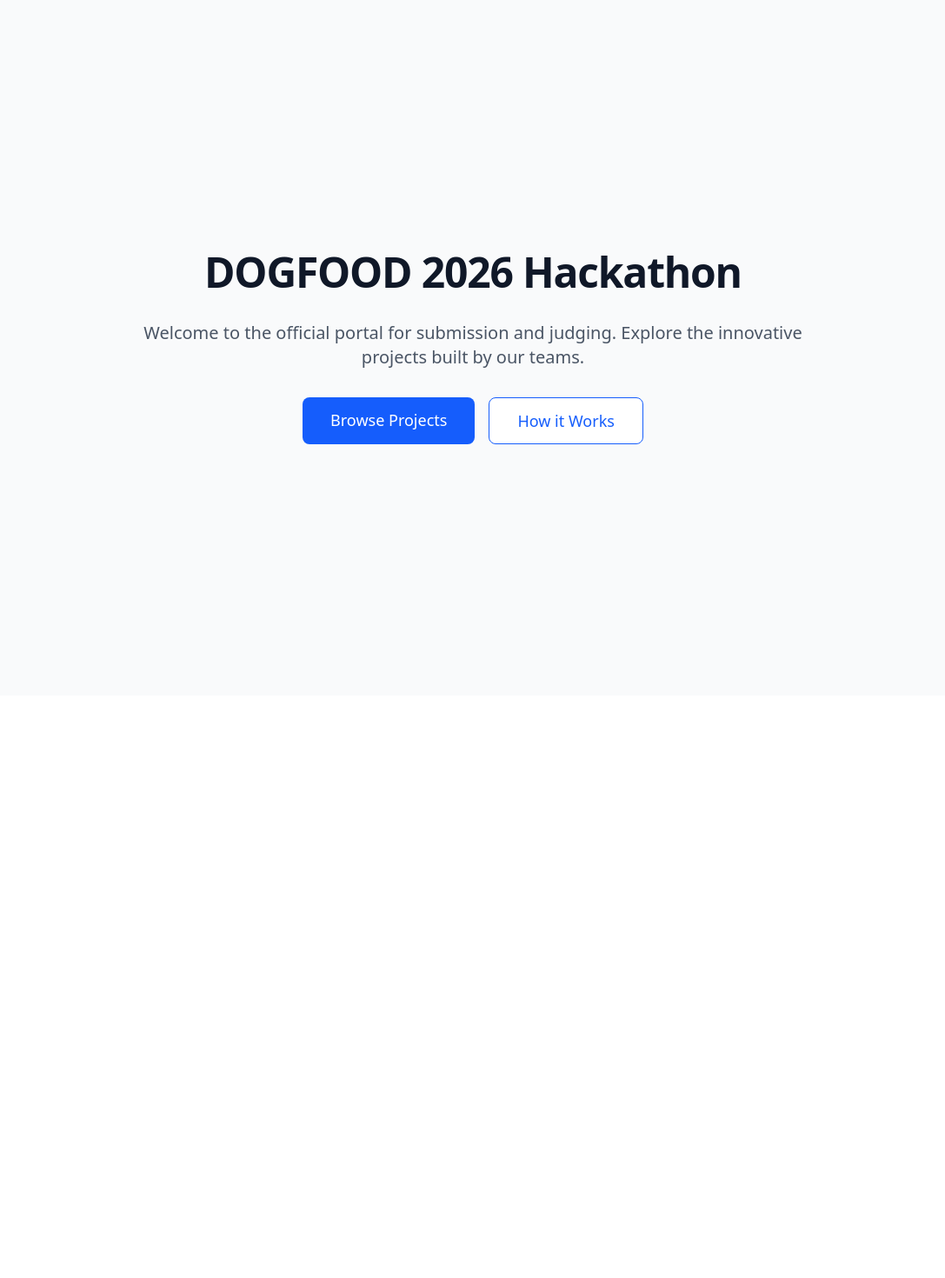
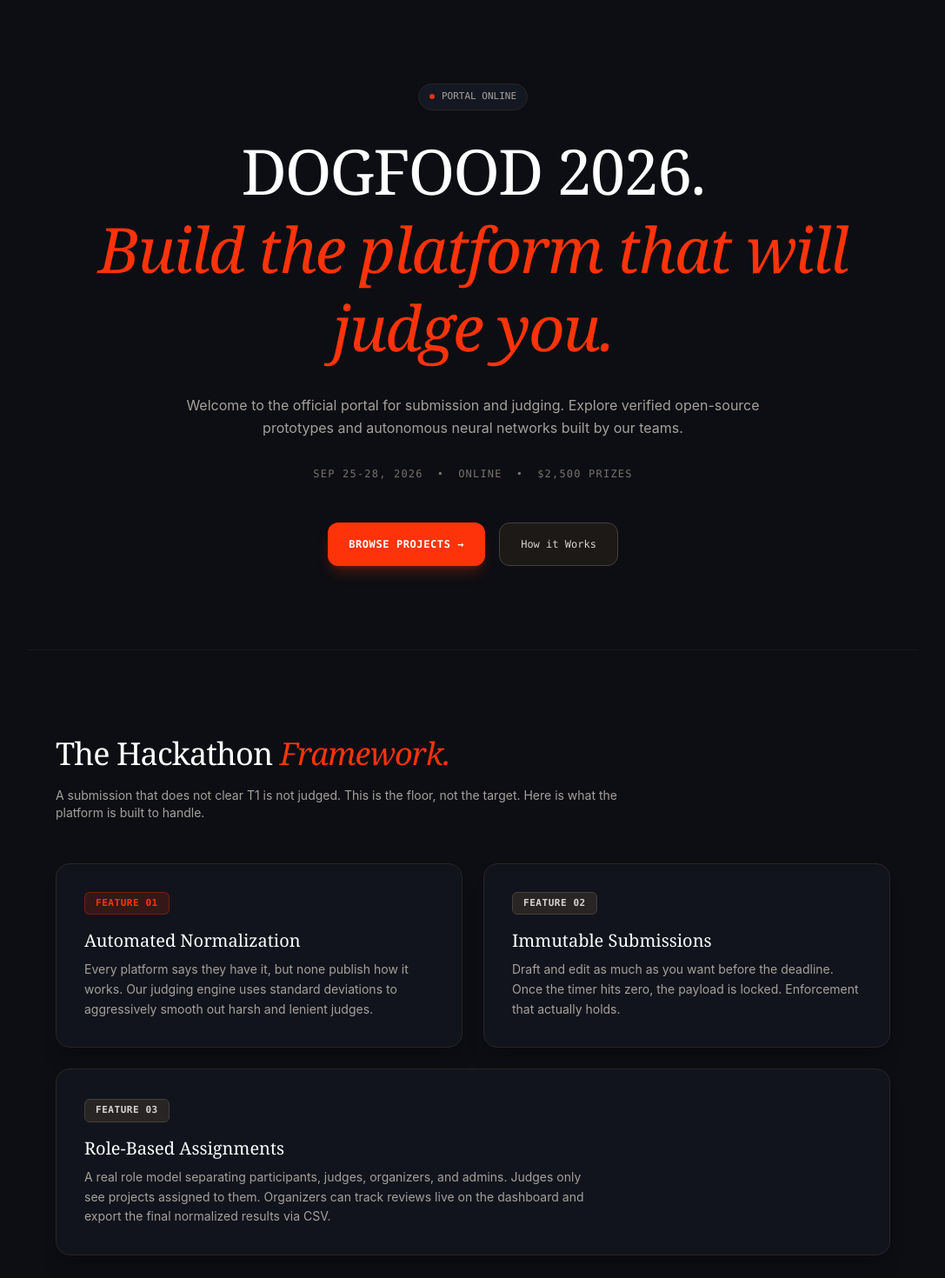
Before and after one commit to helplanes/dogfood-2026, a Next.js app: page / in a window 1280 px wide. Shown: the top 1470 px of the page at 87% size, without its empty margins (96-1183 px from the left). Before the commit the page ends 800 px from the top, so only its background shows below. Built offline with nearby package versions, Linux system fonts and the light colour scheme.

Commit message:
feat(frontend): implement landing and help pages with Obsidian Kinetic design

```diff
--- a/src/app/(public)/help/page.tsx
+++ b/src/app/(public)/help/page.tsx
@@ -2,36 +2,48 @@ import Link from "next/link";
 
 export default function HelpPage() {
   return (
-    <main className="min-h-screen max-w-4xl mx-auto p-8 bg-white text-gray-900">
-      <h1 className="text-4xl font-bold mb-6">How It Works</h1>
+    <main className="min-h-screen bg-[#0c0e13] text-stone-100 antialiased selection:bg-[#fe330a]/30 selection:text-white font-sans flex flex-col">
+      <div className="max-w-7xl mx-auto px-4 sm:px-6 lg:px-8 py-12 flex-1 w-full">
+        <div className="mb-12">
+          <h1 className="text-4xl md:text-5xl lg:text-6xl font-serif text-white tracking-tight leading-tight">
+            How It <span className="italic font-serif text-[#fe330a]">Works.</span>
+          </h1>
+          <p className="text-[10px] md:text-xs font-mono uppercase tracking-widest text-stone-500 mt-4">
+            DOGFOOD 2026 GUIDE
+          </p>
+        </div>
 
-      <section className="mb-8">
-        <h2 className="text-2xl font-semibold mb-3">Participants</h2>
-        <p className="text-gray-700">
-          Participants can form teams and submit their projects before the deadline.
-          Make sure your repository link and summary are included.
+        <div className="grid grid-cols-1 md:grid-cols-3 gap-6">
+          <div className="p-6 md:p-8 rounded-2xl bg-[#11141c] border border-stone-800 shadow-xl">
+            <h2 className="text-xl font-serif text-white tracking-tight leading-tight mb-3">Participants</h2>
+            <p className="text-sm md:text-base font-sans text-stone-400 leading-relaxed">
+              Participants can form teams and submit their projects before the deadline. Make sure your repository link and summary are included.
             </p>
-      </section>
+          </div>
 
-      <section className="mb-8">
-        <h2 className="text-2xl font-semibold mb-3">Judges</h2>
-        <p className="text-gray-700">
-          Judges will score assigned projects based on functionality, quality, and innovation.
-          Scores are on a 1-5 scale.
+          <div className="p-6 md:p-8 rounded-2xl bg-[#11141c] border border-stone-800 shadow-xl">
+            <h2 className="text-xl font-serif text-white tracking-tight leading-tight mb-3">Judges</h2>
+            <p className="text-sm md:text-base font-sans text-stone-400 leading-relaxed">
+              Judges will score assigned projects based on functionality, quality, and innovation. Scores are on a 1-5 scale.
             </p>
-      </section>
+          </div>
 
-      <section className="mb-8">
-        <h2 className="text-2xl font-semibold mb-3">Organizers</h2>
-        <p className="text-gray-700">
+          <div className="p-6 md:p-8 rounded-2xl bg-[#11141c] border border-stone-800 shadow-xl">
+            <h2 className="text-xl font-serif text-white tracking-tight leading-tight mb-3">Organizers</h2>
+            <p className="text-sm md:text-base font-sans text-stone-400 leading-relaxed">
               Organizers manage the event, oversee the judging process, and can export final results.
             </p>
-      </section>
+          </div>
+        </div>
 
-      <div className="mt-8">
-        <Link href="/" className="text-blue-600 hover:underline font-medium">
+        <div className="mt-12">
+          <Link
+            href="/"
+            className="px-5 py-3 rounded-xl bg-stone-900 hover:bg-stone-800 text-stone-300 text-xs font-mono font-medium border border-stone-700 transition-colors inline-flex items-center justify-center gap-2"
+          >
             &larr; Back to Home
           </Link>
+        </div>
       </div>
     </main>
   );
--- a/src/app/(public)/page.tsx
+++ b/src/app/(public)/page.tsx
@@ -2,29 +2,96 @@ import Link from "next/link";
 
 export default function Home() {
   return (
-    <main className="min-h-screen flex flex-col items-center justify-center p-8 text-center bg-gray-50">
-      <div className="max-w-3xl space-y-8">
-        <h1 className="text-5xl font-extrabold tracking-tight text-gray-900">
-          DOGFOOD 2026 Hackathon
+    <main className="min-h-screen bg-[#0c0e13] text-stone-100 antialiased selection:bg-[#fe330a]/30 selection:text-white font-sans flex flex-col items-center">
+
+      {/* Hero Section */}
+      <section className="w-full flex flex-col items-center justify-center px-8 py-24 text-center max-w-5xl mx-auto border-b border-stone-800/50">
+        <div className="inline-flex items-center gap-2 px-3 py-1.5 rounded-full bg-[#141822] border border-stone-800 text-[11px] font-mono text-stone-400 mb-6">
+          <span className="h-1.5 w-1.5 rounded-full bg-[#fe330a] animate-pulse" />
+          <span>PORTAL ONLINE</span>
+        </div>
+
+        <h1 className="text-4xl md:text-6xl lg:text-7xl font-serif text-white tracking-tight leading-tight">
+          DOGFOOD 2026. <br />
+          <span className="italic font-serif text-[#fe330a]">Build the platform that will judge you.</span>
         </h1>
-        <p className="text-xl text-gray-600">
-          Welcome to the official portal for submission and judging. Explore the innovative projects built by our teams.
+
+        <p className="text-sm md:text-base font-sans text-stone-400 leading-relaxed max-w-2xl mx-auto mt-8">
+          Welcome to the official portal for submission and judging. Explore verified open-source prototypes and autonomous neural networks built by our teams.
         </p>
-        <div className="flex flex-col sm:flex-row gap-4 justify-center mt-8">
+
+        <div className="flex justify-center mt-8 text-[10px] md:text-xs font-mono uppercase tracking-widest text-stone-500 space-x-4">
+          <span>Sep 25-28, 2026</span>
+          <span>•</span>
+          <span>Online</span>
+          <span>•</span>
+          <span>$2,500 Prizes</span>
+        </div>
+
+        <div className="flex flex-col sm:flex-row gap-4 justify-center mt-12 w-full sm:w-auto">
           <Link
             href="/projects"
-            className="px-8 py-3 text-lg font-medium text-white bg-blue-600 rounded-lg hover:bg-blue-700 transition-colors"
+            className="px-6 py-4 rounded-xl bg-[#fe330a] hover:bg-[#ff4922] text-white text-xs font-mono font-bold uppercase tracking-wider transition-all shadow-lg shadow-[#fe330a]/25 flex items-center justify-center gap-2"
           >
-            Browse Projects
+            BROWSE PROJECTS &rarr;
           </Link>
           <Link
             href="/help"
-            className="px-8 py-3 text-lg font-medium text-blue-600 bg-white border border-blue-600 rounded-lg hover:bg-blue-50 transition-colors"
+            className="px-6 py-4 rounded-xl bg-stone-900 hover:bg-stone-800 text-stone-300 text-xs font-mono font-medium border border-stone-700 transition-colors flex items-center justify-center"
           >
             How it Works
           </Link>
         </div>
-      </div>
+      </section>
+
+      {/* Features Section */}
+      <section className="w-full max-w-5xl mx-auto px-8 py-24">
+        <div className="mb-12">
+          <h2 className="text-3xl md:text-4xl font-serif text-white tracking-tight leading-tight">
+            The Hackathon <span className="italic text-[#fe330a]">Framework.</span>
+          </h2>
+          <p className="text-sm font-sans text-stone-400 mt-4 max-w-2xl">
+            A submission that does not clear T1 is not judged. This is the floor, not the target. Here is what the platform is built to handle.
+          </p>
+        </div>
+
+        <div className="grid grid-cols-1 md:grid-cols-2 gap-6">
+          <div className="p-6 md:p-8 rounded-2xl bg-[#11141c] border border-stone-800 shadow-xl flex flex-col">
+            <span className="px-3 py-1 rounded-md text-[11px] font-mono uppercase tracking-wider font-semibold bg-[#fe330a]/15 text-[#fe330a] border border-[#fe330a]/30 w-fit mb-4">
+              Feature 01
+            </span>
+            <h3 className="text-xl font-serif text-white mb-2">Automated Normalization</h3>
+            <p className="text-sm font-sans text-stone-400 leading-relaxed">
+              Every platform says they have it, but none publish how it works. Our judging engine uses standard deviations to aggressively smooth out harsh and lenient judges.
+            </p>
+          </div>
+
+          <div className="p-6 md:p-8 rounded-2xl bg-[#11141c] border border-stone-800 shadow-xl flex flex-col">
+            <span className="px-3 py-1 rounded-md text-[11px] font-mono uppercase tracking-wider font-semibold bg-stone-800 text-stone-300 border border-stone-700 w-fit mb-4">
+              Feature 02
+            </span>
+            <h3 className="text-xl font-serif text-white mb-2">Immutable Submissions</h3>
+            <p className="text-sm font-sans text-stone-400 leading-relaxed">
+              Draft and edit as much as you want before the deadline. Once the timer hits zero, the payload is locked. Enforcement that actually holds.
+            </p>
+          </div>
+
+          <div className="p-6 md:p-8 rounded-2xl bg-[#11141c] border border-stone-800 shadow-xl flex flex-col md:col-span-2">
+            <div className="flex flex-col sm:flex-row gap-6">
+              <div className="flex-1">
+                <span className="px-3 py-1 rounded-md text-[11px] font-mono uppercase tracking-wider font-semibold bg-stone-800 text-stone-300 border border-stone-700 w-fit mb-4 inline-block">
+                  Feature 03
+                </span>
+                <h3 className="text-xl font-serif text-white mb-2">Role-Based Assignments</h3>
+                <p className="text-sm font-sans text-stone-400 leading-relaxed max-w-xl">
+                  A real role model separating participants, judges, organizers, and admins. Judges only see projects assigned to them. Organizers can track reviews live on the dashboard and export the final normalized results via CSV.
+                </p>
+              </div>
+            </div>
+          </div>
+        </div>
+      </section>
+
     </main>
   );
 }
```
Lines whose indentation alone changed are shown as unchanged.
